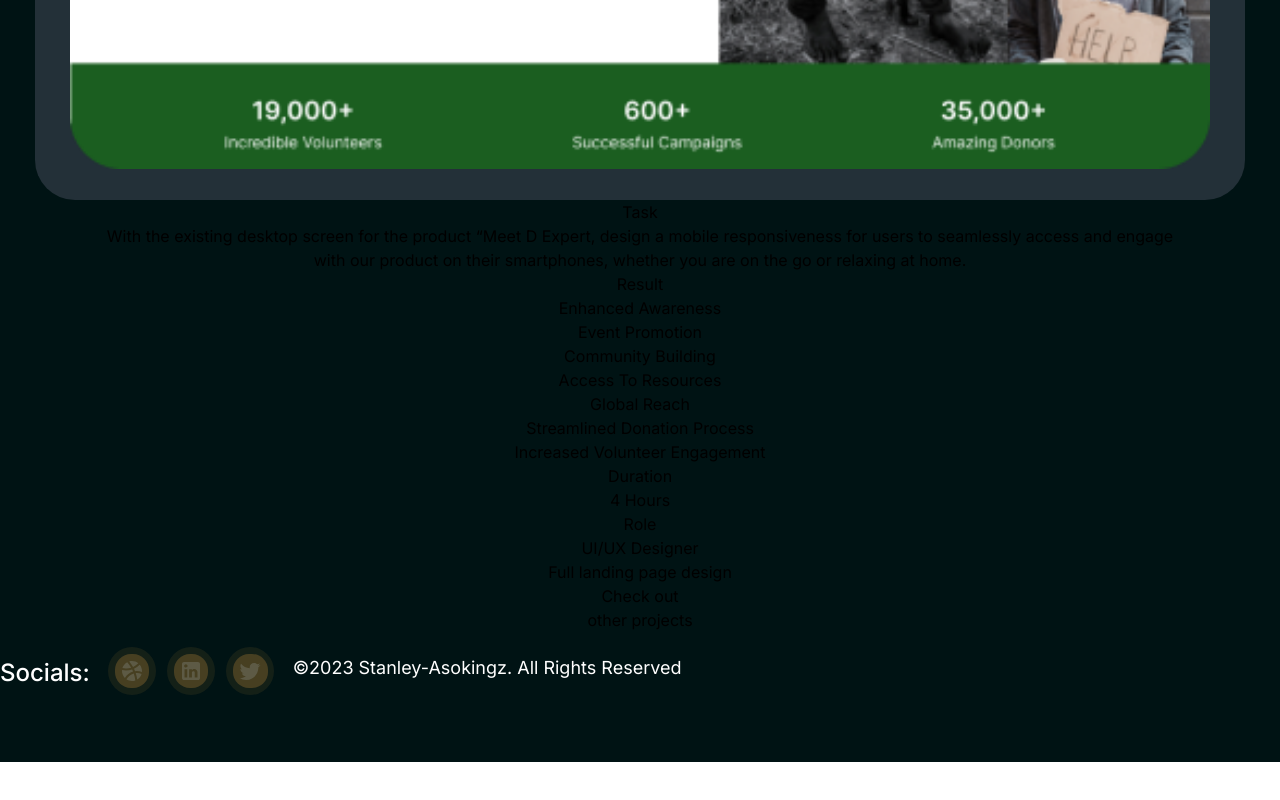
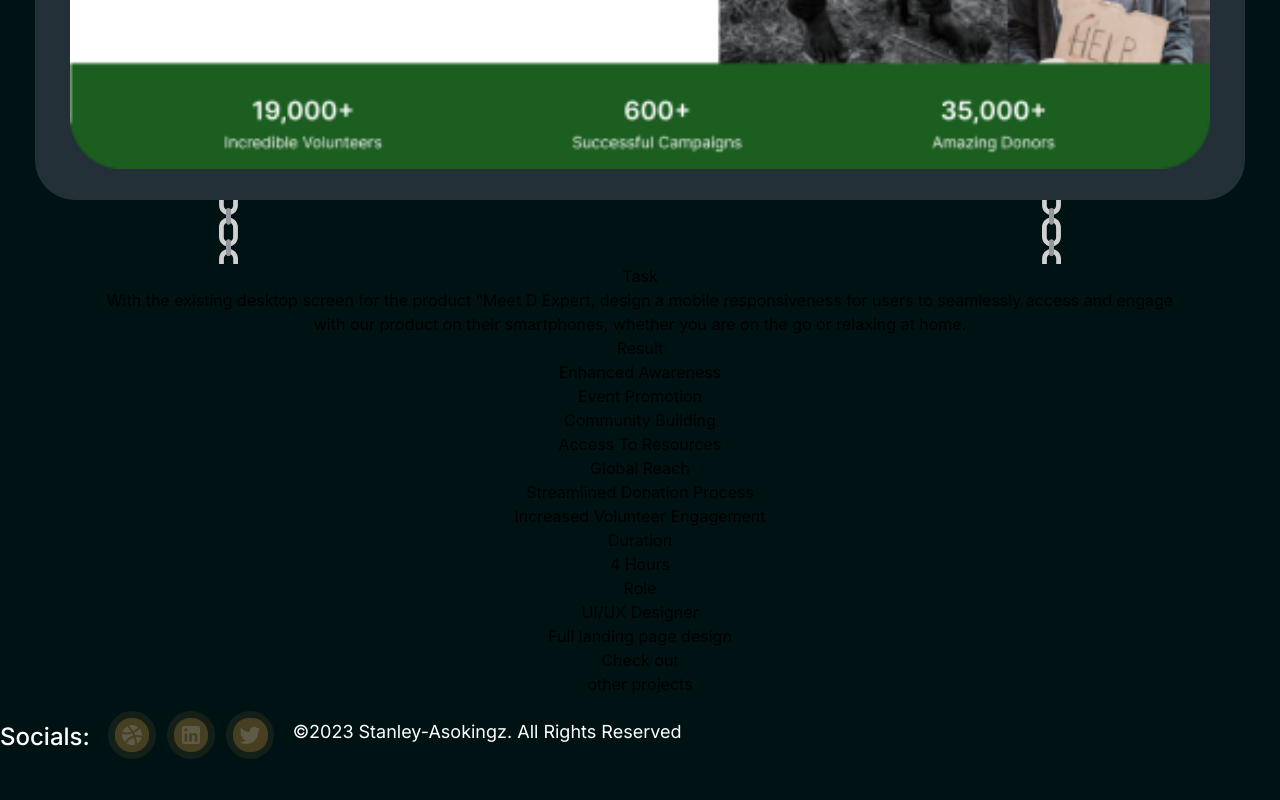
Before and after one commit to Maxwell011/portfolio-design, a Next.js app: page /charity in a window 1280 px wide. Shown: the part 934-1734 px from the top of the page. Before the commit the page ends 1696 px from the top, so only its background shows below. Built offline with nearby package versions, Linux system fonts and the light colour scheme.

Commit message:
Add Chain components to Charity page

```diff
--- a/src/app/charity/page.tsx
+++ b/src/app/charity/page.tsx
@@ -23,6 +23,10 @@ export default function Charity() {
           alt="work image"
           className=""
         />
+      </div>
+      <div className="flex gap-[50rem]">
+        <Chain />
+        <Chain />
       </div>
       <div>
         <div>
```
